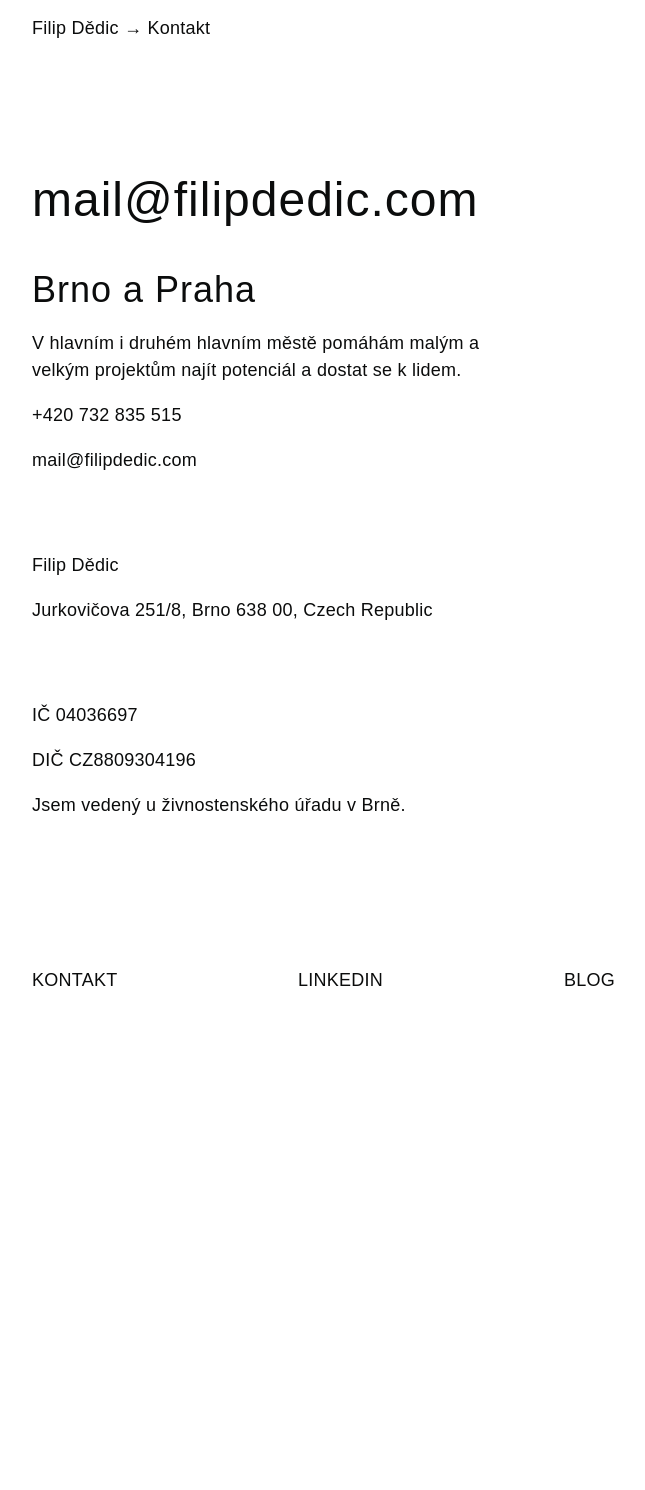
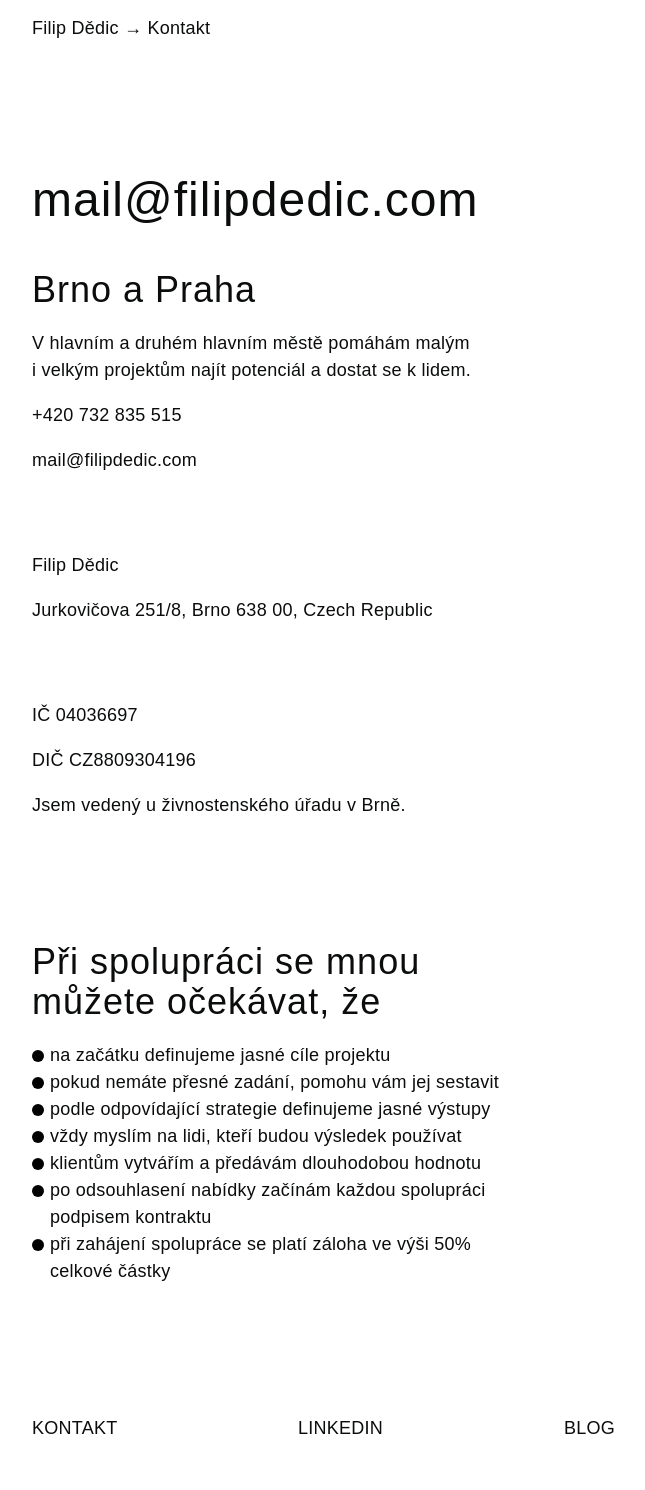
Before and after one commit to fdedic/fdedic.github.io, a Jekyll site: the page built from kontakt.md, in a window 1280 px wide. Shown: the whole page, without its empty margins (228-873 px from the left). Built offline with Jekyll 4.4.1, drawn with Linux system fonts in a browser that asks for light colours; nearby versions of some CDN libraries; some web fonts are replaced; before the commit the page ends 1042 px from its top, so only the background shows below that.

Commit message:
Update kontakt.md

```diff
--- a/kontakt.md
+++ b/kontakt.md
@@ -5,8 +5,8 @@ title: Kontakt
 
 # mail@filipdedic.com
 
-## Brno a Praha
-V hlavním i druhém hlavním městě pomáhám malým a velkým projektům najít potenciál a dostat se k lidem.
+## Brno a&nbsp;Praha
+V hlavním a&nbsp;druhém hlavním městě pomáhám malým i&nbsp;velkým projektům najít potenciál a&nbsp;dostat se k lidem.
 
 +420 732 835 515
 
@@ -27,3 +27,14 @@ DIČ CZ8809304196
 Jsem vedený u živnostenského úřadu v Brně.
 
 ***
+
+## Při spolupráci se mnou můžete očekávat, že
+* na začátku definujeme jasné cíle projektu
+* pokud nemáte přesné zadání, pomohu vám jej sestavit
+* podle odpovídající strategie definujeme jasné výstupy
+* vždy myslím na lidi, kteří budou výsledek používat
+* klientům vytvářím a&nbsp;předávám dlouhodobou hodnotu
+* po odsouhlasení nabídky začínám každou spolupráci podpisem kontraktu
+* při zahájení spolupráce se platí záloha ve výši 50% celkové částky
+
+***
```
